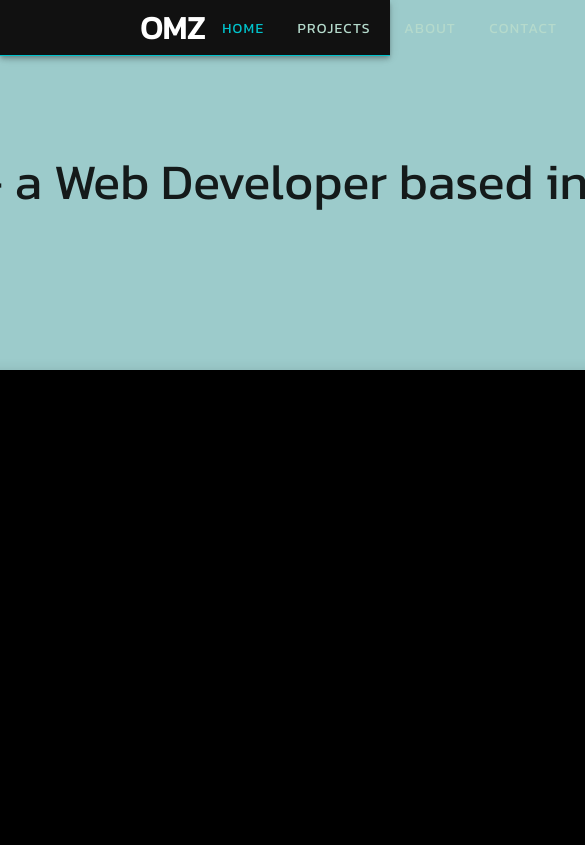
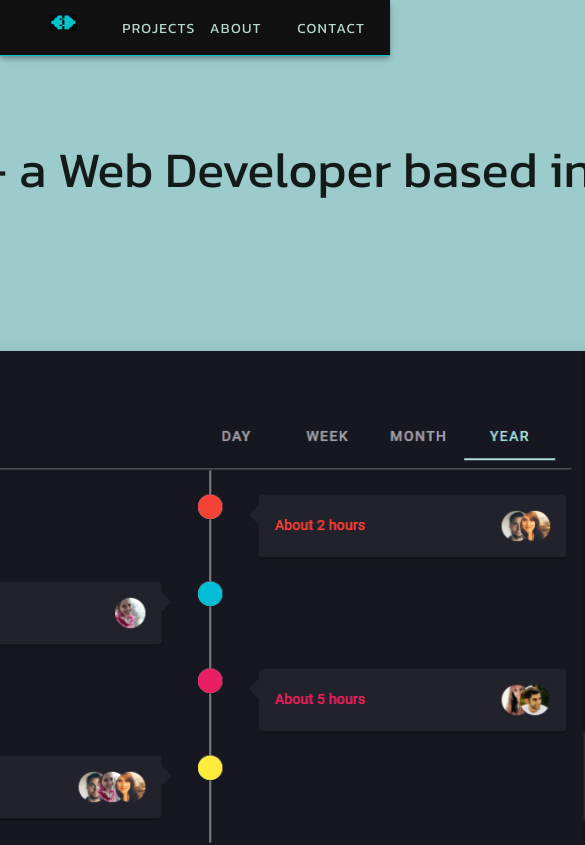
Before and after one commit to omz37/portfolio-src, a Vue app: page / in a window 390 px wide. Shown: the top 845 px of the page, 585 px wide, since content can reach past the window. Built offline with nearby package versions, Linux system fonts and the light colour scheme; what v-animate-css would draw is missing.

Commit message:
add mobile formatting

```diff
--- a/src/components/NavBar.vue
+++ b/src/components/NavBar.vue
@@ -1,5 +1,6 @@
 <template>
   <v-app-bar id="nav" app color="#111111" dark class="px-8" style="border-bottom: 1px solid #00c2cb">
+    <v-row v-if="!$vuetify.breakpoint.smAndDown">
       <v-img src="logo.png" contain max-width="80" class="clickable-text" @click="goToPage('home')"/>
 
       <h1 class="ml-3 clickable-text" @click="goToPage('home')">OMZ</h1>
@@ -10,6 +11,24 @@
       <v-btn :style="currentPath === 'projects' ? 'color: #00c2cb' : 'color: #B5DACC'" text @click="goToPage('projects')">Projects</v-btn>
       <v-btn :style="currentPath === 'about' ? 'color: #00c2cb' : 'color: #B5DACC'" text @click="goToPage('about')">About</v-btn>
       <v-btn :style="currentPath === 'contact' ? 'color: #00c2cb' : 'color: #B5DACC'" text @click="goToPage('contact')">Contact</v-btn>
+
+    </v-row>
+
+<!--    MOBILE VERSION-->
+    <v-row v-else>
+      <v-col cols="2">
+        <v-img src="logo.png" contain class="clickable-text mt-1" @click="goToPage('home')"/>
+      </v-col>
+      <v-col cols="3" class="mx-1">
+        <v-btn :style="currentPath === 'projects' ? 'color: #00c2cb' : 'color: #B5DACC'" text @click="goToPage('projects')">Projects</v-btn>
+      </v-col>
+      <v-col cols="3" class="mx-1">
+        <v-btn :style="currentPath === 'about' ? 'color: #00c2cb' : 'color: #B5DACC'" text @click="goToPage('about')">About</v-btn>
+      </v-col>
+      <v-col cols="3" class="mx-1">
+        <v-btn :style="currentPath === 'contact' ? 'color: #00c2cb' : 'color: #B5DACC'" text @click="goToPage('contact')">Contact</v-btn>
+      </v-col>
+    </v-row>
   </v-app-bar>
 </template>
 
--- a/src/views/About.vue
+++ b/src/views/About.vue
@@ -2,14 +2,14 @@
   <v-container id="about">
     <NavBar/>
     <v-row class="justify-center mt-16">
-      <v-col cols="5" class="">
+      <v-col cols="12" sm="12" md="5" lg="5" xl="5" class="">
         <v-row class="justify-center">
           <v-col cols="8" style="background-color: #9ccbcb">
             <v-img src="omz_pp.jpeg" class="rounded-circle" style="border: 3px solid black"/>
           </v-col>
         </v-row>
       </v-col>
-      <v-col cols="7">
+      <v-col cols="11" sm="11" md="7" lg="7" xl="7">
         <h1>
           Hello !
         </h1>
@@ -35,9 +35,7 @@
       </v-col>
     </v-row>
     <v-row class="mb-5">
-      <v-col cols="5">
-      </v-col>
-      <v-col cols="2">
+      <v-col cols="3" sm="4" md="7" lg="1" xl="1">
         <v-btn tile dark large style="font-size: large" class="mt-13">
           <a href="cv-marlin-english.pdf" target="_blank" style="font-size: large; text-decoration: none; color: white">My C.V</a>
           <v-icon class="ml-3">
@@ -45,7 +43,7 @@
           </v-icon>
         </v-btn>
       </v-col>
-      <v-col cols="1" class="mr-16">
+      <v-col cols="3" sm="4" md="7" lg="1" xl="1" class="mr-16">
         <v-btn tile dark large style="font-size: large" class="mt-13" @click="goToContact">
           Let's chat
         </v-btn>
--- a/src/views/Home.vue
+++ b/src/views/Home.vue
@@ -4,20 +4,25 @@
     style="background-color: #9ccbcb"
   >
       <nav-bar/>
-      <v-container class="mb-10">
-        <v-row class=" mt-16">
-          <v-col cols="10">
-            <div style="font-size: 50px">Hello, I'm Jules Omar - a Web Developer based in France</div>
+      <div class="mb-10 mx-16">
+        <v-row class="mt-16">
+          <v-col cols="12" xl="11" lg="10" md="10" sm="12">
+            <div style="font-size: 50px">Hello, I'm Omz Marlin - a Web Developer based in France</div>
           </v-col>
-          <v-col cols="1" class="ml-7 mt-6">
-            <v-btn tile dark large style="font-size: large" @click="goToPage('about')">About me</v-btn>
+          <v-col cols="3" xl="2" lg="2" md="2" sm="3" class="mt-6">
+            <v-row class="justify-end mr-1" v-if="!$vuetify.breakpoint.smAndDown">
+              <v-btn tile dark large style="font-size: large" @click="goToPage('about')">About me</v-btn>
+            </v-row>
+            <v-row v-else class="ml-1">
+              <v-btn tile dark large style="font-size: large" @click="goToPage('about')">About me</v-btn>
+            </v-row>
           </v-col>
         </v-row>
 
 <!--        FEATURED PROJECTS todo PROJECTS-->
         <v-row class="mt-16 mb-16">
           <v-col
-              cols="10" sm="10" md="5" lg="6" xl="6"
+              cols="12" sm="12" md="6" lg="6" xl="6"
               class="mb-5 clickable-text"
               v-for="project in projects"
               :key="project"
@@ -33,21 +38,21 @@
         </v-row>
 
         <v-row class="mb-5">
-          <v-col cols="7" class="mt-12">
+          <v-col cols="12" sm="12" md="7" lg="7" xl="7" class="mt-12">
             <h1>
               Let's work together on your next project
             </h1>
           </v-col>
-          <v-col cols="1" class="mr-16">
+          <v-col cols="5" sm="5" md="2" lg="1" xl="1" class="mr-16">
             <v-btn tile dark large style="font-size: large" class="mt-13" @click="goToPage('contact')">
               Contact
             </v-btn>
           </v-col>
-          <v-col cols="1" class="moving-arrow mt-15 text-left">
+          <v-col cols="3" sm="3" md="2" lg="1" xl="1" class="moving-arrow mt-15 text-left">
               <v-icon large>mdi-arrow-left</v-icon>
           </v-col>
         </v-row>
-      </v-container>
+      </div>
     <Footer />
   </v-app>
 </template>
```
Lines whose indentation alone changed are shown as unchanged.
